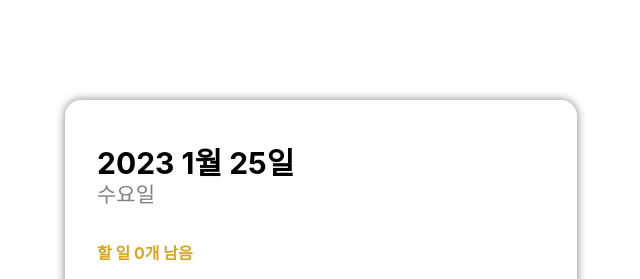
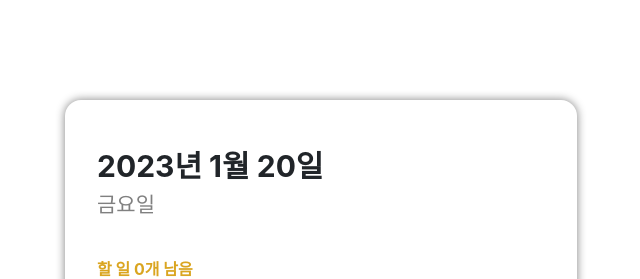
Before and after one commit to Backcoder-June/react-app-Practice, a React (Create React App) app: page / in a window 1280 px wide. Shown: the top 279 px of the page, without its empty margins (319-959 px from the left). Built offline with nearby package versions, Linux system fonts and the light colour scheme; no server answers; the HTML template or start-up script is replaced by a standard one.

Commit message:
react_date_applied

```diff
--- a/src/components/todo/TodoHeader.js
+++ b/src/components/todo/TodoHeader.js
@@ -5,14 +5,25 @@ import './todocss/TodoHeader.css';
 const TodoHeader = ({todoList}) => {
 
 // todoList 에서 todo.done(true flase)가 !true 즉 false 인 것만 filter
+
+console.log('filter대상 : ' + todoList)
 const undoneTodos = todoList.filter(todo => !todo.done);
+
+const today = new Date();
+    const dateString = today.toLocaleDateString('ko-KR', {
+        year: 'numeric',
+        month: 'long',
+        day: 'numeric'
+    });
+    const dayName = today.toLocaleDateString('ko-KR', { weekday: 'long' });
+
 
 // 그걸 이용해서 필요한 정보인 length 뿌려줌
 
   return (
     <header>
-        <h1>2023 1월 25일</h1>
-        <h2 className='day'>수요일</h2>
+        <h1>{dateString}</h1>
+        <h2 className='day'>{dayName}</h2>
         <div className='tasks-left'>할 일  {undoneTodos.length}개 남음</div>
     </header>
   );
```
Also changed, not shown: package.json (+7 -0 lines), 2 other files (tests, documents, lock files or other folders).
